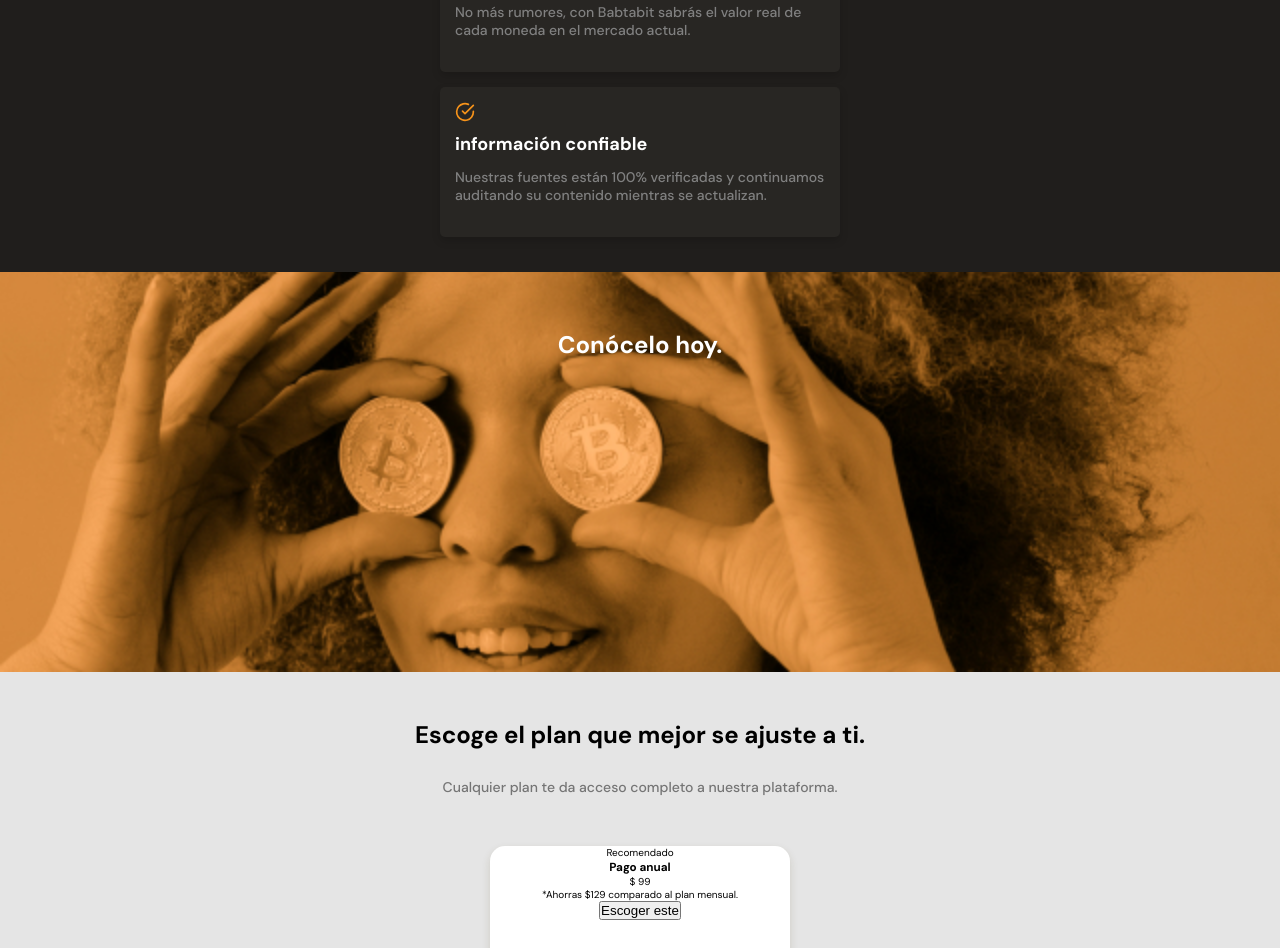
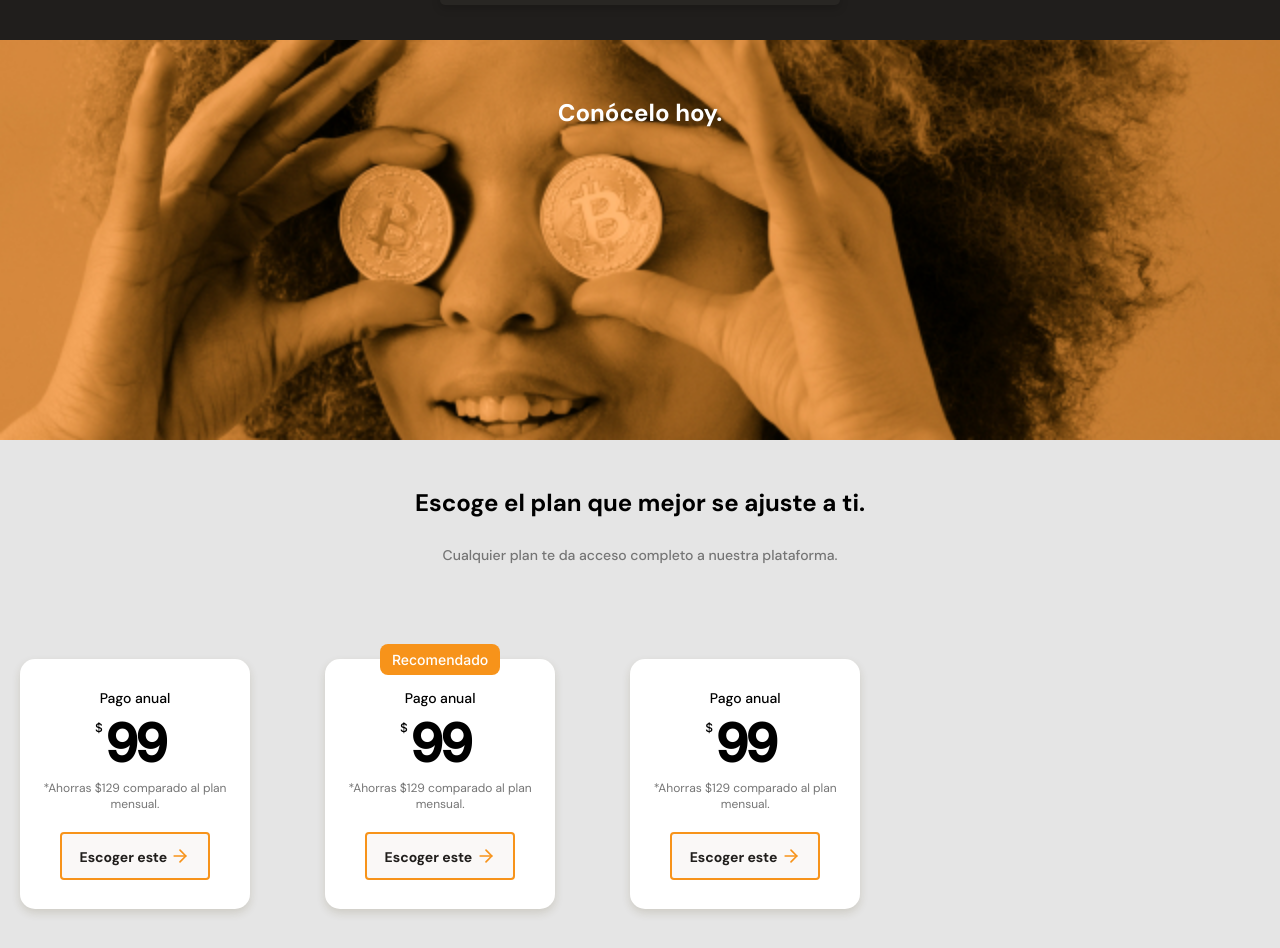
Before and after one commit to Alexisliao10/MobileFirstProject, a plain HTML site: page index.html in a window 1280 px wide. Shown: the part 1852-2800 px from the top of the page. Drawn offline with Linux system fonts and the light colour scheme.

Commit message:
horizontal scroll bar added to plans and monedas y comision

```diff
--- a/css/style.css
+++ b/css/style.css
@@ -153,6 +153,7 @@ Otros
 table {
   border-collapse: collapse;
   border-style: hidden;
+  background-color: var(--just-white);
 }
 table th,
 table td {
@@ -161,19 +162,32 @@ table td {
 
 /* section: table */
 
+.exchange-container__tableDiv {
+  display: flex;
+  padding: 0 33px;
+  overflow-x: scroll;
+  overscroll-behavior-x: contain;
+  scroll-snap-type: x proximity;
+}
+
+.exchange-container__tableDiv::-webkit-scrollbar {
+  display: none;
+}
+
 .table__container {
   position: relative;
   width: 60%;
   min-width: 200px;
   max-width: 260px;
-  margin: 55px auto 0;
+  margin: 55px 32px 0;
   font-family: "Inter", sans-serif;
   font-size: 1.6rem;
   font-weight: 500;
   line-height: 1.9rem;
   color: var(--grey);
-  background-color: var(--just-white);
+  /* background-color: var(--just-white); */
   border-radius: 8px;
+  scroll-snap-align: center;
 }
 
 .table__title {
@@ -184,6 +198,10 @@ table td {
   font-weight: bold;
   line-height: 2.3rem;
   color: var(--bitcoin-orange);
+}
+
+.table__container--Comisiones-title {
+  color: var(--secondary-blue);
 }
 
 /* .table tr:not(:last-child) td {
@@ -245,10 +263,6 @@ table td {
 
 .--hide {
   display: none;
-}
-
-.table__container--Comisiones-title {
-  color: var(--secondary-blue);
 }
 
 /* Section: product-detail */
@@ -394,15 +408,99 @@ table td {
   color: #757575;
 }
 
+.plans__container {
+  display: flex;
+  height: 316px;
+  overflow-x: scroll;
+  overscroll-behavior-x: contain;
+  scroll-snap-type: x proximity;
+}
+
+.plans__container::-webkit-scrollbar {
+  display: none;
+}
+
 .plans__card {
   position: relative;
   width: 70%;
   min-width: 230px;
   max-width: 300px;
   height: 250px;
-  margin: 50px auto 0;
+  margin: 50px 20px 0;
   padding: 0 15px;
   background: var(--just-white);
   border-radius: 15px;
   box-shadow: 0 4px 8px rgba(89, 73, 30, 0.16);
+  scroll-snap-align: center;
 }
+
+.plans__recomendation {
+  position: absolute;
+  display: flex;
+  width: 120px;
+  height: 31px;
+  justify-content: center;
+  align-items: center;
+  top: -15px;
+  left: calc(50% - 60px);
+  font-size: 1.4rem;
+  font-family: "Inter", sans-serif;
+  background: var(--bitcoin-orange);
+  border-radius: 8px;
+  color: var(--just-white);
+}
+
+.plans-info__title {
+  padding-top: 30px;
+  font-size: 1.4rem;
+  font-weight: 500;
+  line-height: 1.8rem;
+}
+
+.plans-info__price {
+  position: relative;
+  padding: 5px 0;
+  font-size: 5.2rem;
+  font-weight: bold;
+  line-height: 6.3rem;
+  font-family: "Inter", sans-serif;
+  letter-spacing: -0.3rem;
+}
+
+.plans-info__price::before {
+  position: absolute;
+  top: 20%;
+  left: calc(50% - 40px);
+  content: "$";
+  font-size: 1.2rem;
+  font-weight: 500;
+  line-height: 1;
+}
+
+.plans-info__saving {
+  font-size: 1.2rem;
+  color: #757575;
+}
+
+.plans-info__ca {
+  width: 150px;
+  height: 48px;
+  margin-top: 20px;
+  background: var(--off-white);
+  border: 2px solid var(--bitcoin-orange);
+  border-radius: 4px;
+  font-size: 1.4rem;
+  font-weight: bold;
+  line-height: 1.8rem;
+  font-family: "DM Sans", sans-serif;
+  color: var(--black);
+}
+
+.plans-info__ca-icon {
+  display: inline-block;
+  width: 20px;
+  height: 20px;
+  background: url("../assets/icons/orange-right-arrow.svg") no-repeat
+    center/cover;
+  vertical-align: text-bottom;
+}
--- a/index.html
+++ b/index.html
@@ -58,10 +58,10 @@
 										class="exchange__table-icon icon--priceDown"></span></td>
 							</tr>
 						</table>
-					</div>
 						<div>
 							<p class="exchange-container__date background--color-coins"><b>Actualizado:</b> 19 Julio
 								23:45</p>
+						</div>
 					</div>
 					<div class="table__container">
 						<p class="table__title table__container--Comisiones-title">Comisiones</p>
@@ -83,10 +83,10 @@
 								<td class="exchange__table-data table-data__left">$ 14.96</td>
 							</tr>
 						</table>
-					</div>
 						<div>
 							<p class="exchange-container__date background--color-comision"><b>Actualizado:</b> 19 Julio
 								23:45</p>
+						</div>
 					</div>
 				</div>
 			</section>
@@ -136,17 +136,42 @@
 				<h2>Escoge el plan que mejor se ajuste a ti.</h2>
 				<p>Cualquier plan te da acceso completo a nuestra plataforma.</p>
 			</div>
+			<div class="plans__container">
 				<section class="plans__slider">
 					<article class="plans__card">
-					<p class="plans__recomendation">Recomendado</p>
 						<div class="plans__info">
 							<h3 class="plans-info__title">Pago anual</h3>
-						<p><span class="plans-info__dollarSign">$</span> 99</p>
+							<p class="plans-info__price">99</p>
 							<p class="plans-info__saving">*Ahorras $129 comparado al plan mensual.</p>
-						<button class="plans-info__ca">Escoger este <span class="plans-info__ca-icon"></span></button>
+							<button class="plans-info__ca">Escoger este <span
+									class="plans-info__ca-icon"></span></button>
 						</div>
 					</article>
 				</section>
+				<section class="plans__slider">
+					<article class="plans__card">
+						<div class="plans__info">
+							<p class="plans__recomendation">Recomendado</p>
+							<h3 class="plans-info__title">Pago anual</h3>
+							<p class="plans-info__price">99</p>
+							<p class="plans-info__saving">*Ahorras $129 comparado al plan mensual.</p>
+							<button class="plans-info__ca">Escoger este <span
+									class="plans-info__ca-icon"></span></button>
+						</div>
+					</article>
+				</section>
+				<section class="plans__slider">
+					<article class="plans__card">
+						<div class="plans__info">
+							<h3 class="plans-info__title">Pago anual</h3>
+							<p class="plans-info__price">99</p>
+							<p class="plans-info__saving">*Ahorras $129 comparado al plan mensual.</p>
+							<button class="plans-info__ca">Escoger este <span
+									class="plans-info__ca-icon"></span></button>
+						</div>
+					</article>
+				</section>
+			</div>
 		</section>
 	</main>
 	<footer></footer>
```
Lines whose indentation alone changed are shown as unchanged.
